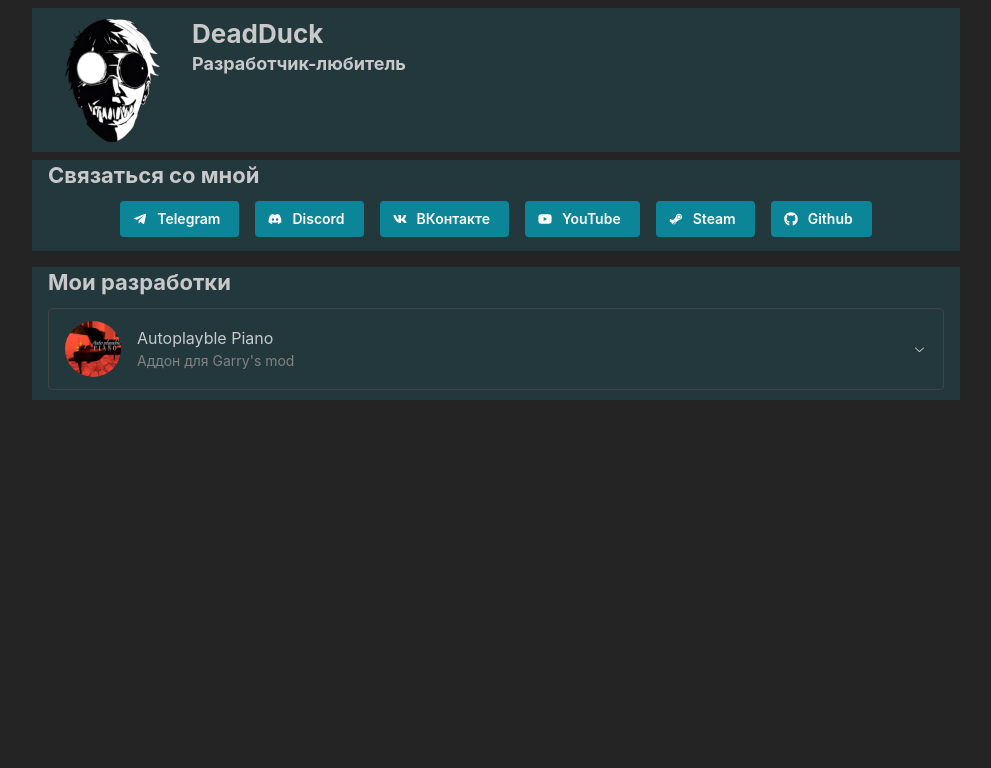
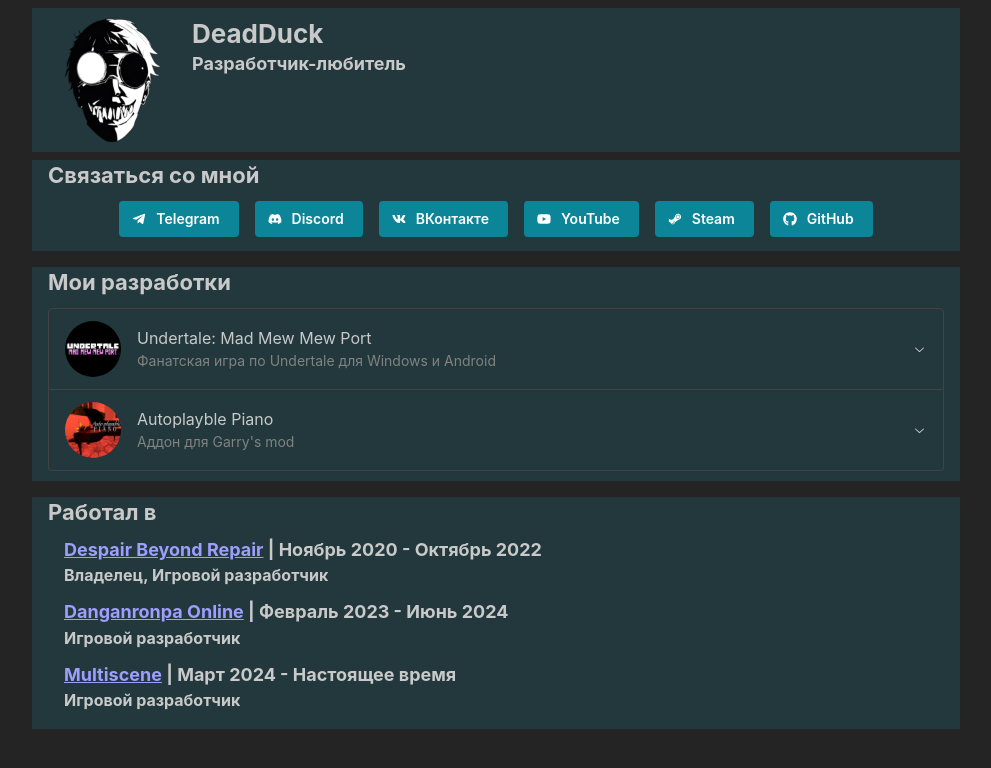
Before and after one commit to Dead0Duck/deadduck-mainpage, a React (Create React App) app: page / in a window 1280 px wide. Shown: the top 768 px of the page, without its empty margins (144-1135 px from the left). Built offline with nearby package versions, Linux system fonts and the light colour scheme.

Commit message:
Добавлены карточки проектов и команд

```diff
--- a/src/App.js
+++ b/src/App.js
@@ -1,13 +1,16 @@
 import { Container } from '@mantine/core';
+
 import TitleCard from './TitleCard';
 import SocialCard from './SocialCard';
 import ProjectsCard from './ProjectsCard';
+import TeamsCard from './TeamsCard';
 
 const App = () => (
   <Container>
 	<TitleCard />
 	<SocialCard />
 	<ProjectsCard />
+	<TeamsCard />
   </Container>
 );
 
--- /dev/null
+++ b/src/Projects/gmod-piano.js
@@ -0,0 +1,26 @@
+import { Flex } from '@mantine/core';
+import SocialButton from '../SocialButton';
+import { FaSteamSymbol, FaGithub } from 'react-icons/fa';
+
+const ProjectGmodPiano = {
+	id: 'gmod-piano',
+	order: 2,
+	label: 'Autoplayble Piano',
+	description: 'Аддон для Garry\'s mod',
+	content: <>Модифицированная версия аддона <a href="https://steamcommunity.com/sharedfiles/filedetails/?id=104548572">Playable Piano</a>, теперь с <b>Авто-Игрой</b>.<br />
+			Зачем заучивать песню, когда робот может сделать всё за тебя?<br />
+			<Flex
+				gap="md"
+				direction="row"
+				wrap="wrap"
+				mt="sm"
+			>
+				<SocialButton href="https://steamcommunity.com/sharedfiles/filedetails/?id=3325497170" Icon={FaSteamSymbol} text="Открыть в Steam" />
+				<SocialButton href="https://github.com/Dead0Duck/Autoplayable_Piano" Icon={FaGithub} text="Открыть в Github" /><br />
+			</Flex>
+			<br />
+			<iframe width="560" height="315" src="https://www.youtube.com/embed/NKQVByNpnCA?si=hGrxkdqhUTFdt2I8" title="YouTube video player" frameborder="0" allow="accelerometer; autoplay; clipboard-write; encrypted-media; gyroscope; picture-in-picture; web-share" referrerpolicy="strict-origin-when-cross-origin" allowfullscreen></iframe>
+		</>,
+}
+
+export default ProjectGmodPiano
--- /dev/null
+++ b/src/Projects/ut-mmmp.js
@@ -0,0 +1,9 @@
+const ProjectMMMP = {
+	id: 'ut-mmmp',
+	order: 1,
+	label: 'Undertale: Mad Mew Mew Port',
+	description: 'Фанатская игра по Undertale для Windows и Android',
+	content: <>Описание</>,
+}
+
+export default ProjectMMMP
--- a/src/ProjectsAccordion.js
+++ b/src/ProjectsAccordion.js
@@ -1,19 +1,17 @@
 import { Group, Avatar, Text, Accordion } from '@mantine/core';
 
-const charactersList = [
-	{
-		id: 'bender',
-		image: '/imgs/gmod-piano.png',
-		label: 'Autoplayble Piano',
-		description: 'Аддон для Garry\'s mod',
-		content: `Офигенское описание`,
-	},
-];
+import ProjectGmodPiano from './Projects/gmod-piano';
+import ProjectMMMP from './Projects/ut-mmmp';
 
-function AccordionLabel({ label, image, description }) {
+const projectsList = [
+	ProjectMMMP,
+	ProjectGmodPiano,
+]
+
+function AccordionLabel({ label, id, description }) {
   return (
     <Group wrap="nowrap">
-      <Avatar src={image} radius="xl" size="lg" />
+      <Avatar src={`/imgs/${id}.png`} radius="xl" size="lg" />
       <div>
         <Text>{label}</Text>
         <Text size="sm" c="dimmed" fw={400}>
@@ -25,7 +23,7 @@
 }
 
 function ProjectsAccordion() {
-  const items = charactersList.map((item) => (
+  const items = projectsList.map((item) => (
     <Accordion.Item value={item.id} key={item.label}>
       <Accordion.Control>
         <AccordionLabel {...item} />
--- a/src/ProjectsCard.js
+++ b/src/ProjectsCard.js
@@ -1,5 +1,5 @@
 import Card from './Card.js';
-import { Title, Flex, Space } from '@mantine/core';
+import { Title, Space } from '@mantine/core';
 
 import ProjectsAccordion from './ProjectsAccordion.js';
 
--- a/src/SocialCard.js
+++ b/src/SocialCard.js
@@ -22,7 +22,7 @@
 
 			<SocialButton href="https://youtube.com/@Dead0Duck" Icon={FaYoutube} text="YouTube" />
 			<SocialButton href="https://steamcommunity.com/id/Dead0Duck" Icon={FaSteamSymbol} text="Steam" />
-			<SocialButton href="https://github.com/Dead0Duck" Icon={FaGithub} text="Github" />
+			<SocialButton href="https://github.com/Dead0Duck" Icon={FaGithub} text="GitHub" />
 		</Flex>
 		<Space h={2} />
 	</Card>
--- /dev/null
+++ b/src/TeamInfo.js
@@ -0,0 +1,20 @@
+import { Container, Title } from "@mantine/core";
+
+const TeamInfo = ({ title, dateStart, dateEnd, role, href }) => <Container mb="sm">
+	<Title order={4}>
+		<Title
+			order={4}
+			component="a"
+			href={href}
+			target="_blank"
+			rel="noopener noreferrer"
+		>
+			{title}
+		</Title> | {dateStart} - {dateEnd}
+	</Title>
+	<Title order={5}>
+		{role}
+	</Title>
+</Container>;
+
+export default TeamInfo;
--- /dev/null
+++ b/src/TeamsCard.js
@@ -0,0 +1,16 @@
+import { Title, Space } from '@mantine/core';
+import Card from './Card.js';
+import TeamInfo from './TeamInfo.js';
+
+const TeamsCard = () => (
+	<Card>
+		<Title order={3} mb={10}>Работал в</Title>
+
+		<TeamInfo title="Despair Beyond Repair" role="Владелец, Игровой разработчик" dateStart="Ноябрь 2020" dateEnd="Октябрь 2022" href="https://www.youtube.com/@Despair_Beyond_Repair" />
+		<TeamInfo title="Danganronpa Online" role="Игровой разработчик" dateStart="Февраль 2023" dateEnd="Июнь 2024" href="https://danganronpa.online" />
+		<TeamInfo title="Multiscene" role="Игровой разработчик" dateStart="Март 2024" dateEnd="Настоящее время" href="https://t.me/m_scene" />
+		<Space h={5} />
+	</Card>
+);
+
+export default TeamsCard;
```
Also changed, not shown: public/imgs/ut-mmmp.png (added), public/manifest.json.
